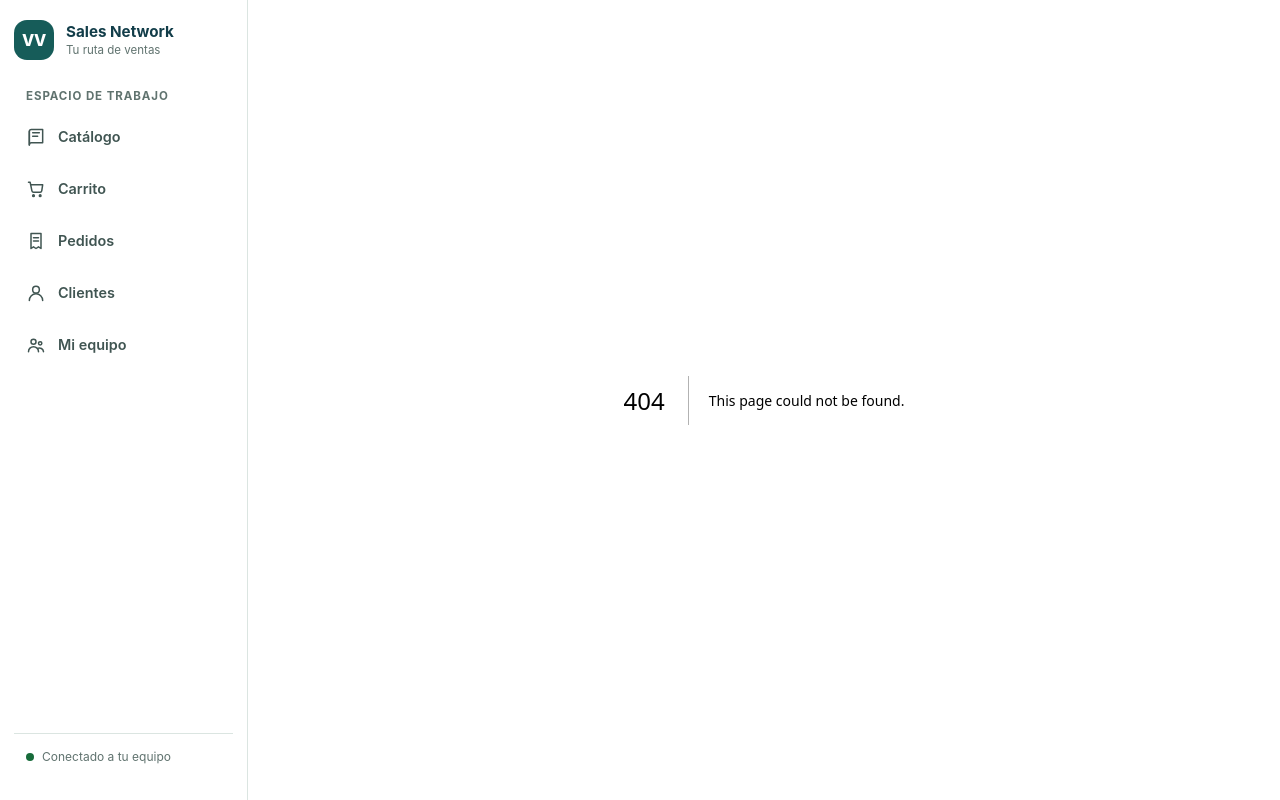
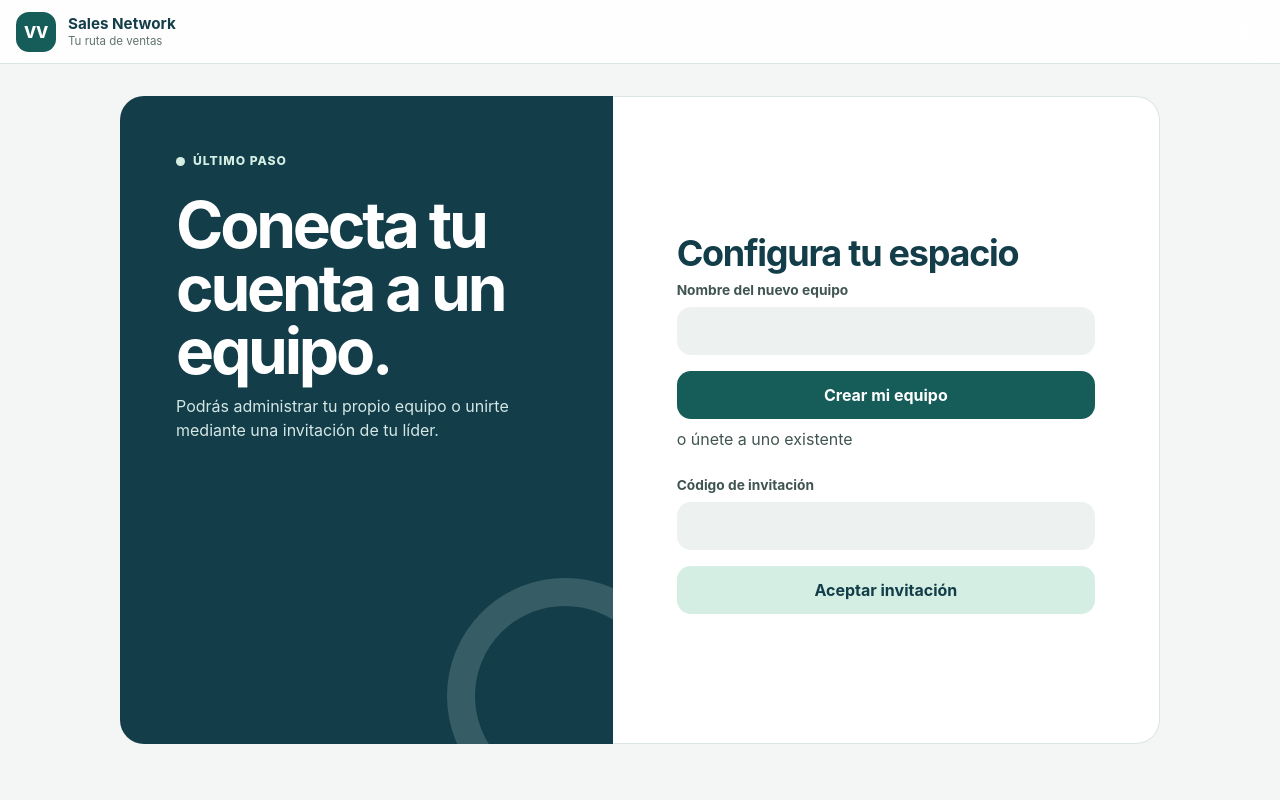
Before and after one commit to msalcedofernand-afk/sales-network-app, a Next.js app in the folder web/: page /onboarding in a window 1280 px wide. Before the commit this address had no page. Built offline with nearby package versions, Linux system fonts and the light colour scheme.

Commit message:
feat(web): add team onboarding after authentication

```diff
--- a/web/app/components/AppNavigation.tsx
+++ b/web/app/components/AppNavigation.tsx
@@ -76,7 +76,7 @@ function NavLinks({ mobile = false }: { mobile?: boolean }) {
 
 export default function AppNavigation() {
   const pathname = usePathname();
-  if (pathname === "/login" || pathname === "/registro") {
+  if (pathname === "/login" || pathname === "/registro" || pathname === "/restablecer-contrasena" || pathname === "/onboarding") {
     return (
       <header className="mobile-header auth-header">
         <Link className="brand" href="/login" aria-label="Sales Network, ir al inicio de sesión">
--- /dev/null
+++ b/web/app/onboarding/page.tsx
@@ -0,0 +1,35 @@
+"use client";
+
+import { FormEvent, useState } from "react";
+import { useRouter } from "next/navigation";
+import { createClient } from "../../lib/supabase";
+
+export default function OnboardingPage() {
+  const router = useRouter();
+  const [teamName, setTeamName] = useState("");
+  const [code, setCode] = useState("");
+  const [message, setMessage] = useState("");
+  const [busy, setBusy] = useState<"team" | "invite" | null>(null);
+
+  async function createTeam(event: FormEvent) {
+    event.preventDefault();
+    if (!teamName.trim()) return;
+    setBusy("team"); setMessage("");
+    const { error } = await createClient().functions.invoke("create-team", { body: { name: teamName.trim() } });
+    if (error) setMessage("No pudimos crear el equipo. Inténtalo nuevamente.");
+    else router.replace("/catalogo");
+    setBusy(null);
+  }
+
+  async function acceptInvitation(event: FormEvent) {
+    event.preventDefault();
+    if (!code.trim()) return;
+    setBusy("invite"); setMessage("");
+    const { error } = await createClient().functions.invoke("accept-invitation", { body: { code: code.trim() } });
+    if (error) setMessage("La invitación no es válida, venció o fue revocada.");
+    else router.replace("/catalogo");
+    setBusy(null);
+  }
+
+  return <main className="auth-shell"><section className="auth-story"><div><span className="auth-route">Último paso</span><h1>Conecta tu cuenta a un equipo.</h1><p>Podrás administrar tu propio equipo o unirte mediante una invitación de tu líder.</p></div></section><section className="auth-panel"><h2>Configura tu espacio</h2><form className="auth-form" onSubmit={createTeam}><label htmlFor="team-name">Nombre del nuevo equipo<input id="team-name" autoComplete="organization" minLength={2} required value={teamName} onChange={event => setTeamName(event.target.value)} /></label><button disabled={busy !== null}>{busy === "team" ? "Creando…" : "Crear mi equipo"}</button></form><p className="muted">o únete a uno existente</p><form className="auth-form" onSubmit={acceptInvitation}><label htmlFor="invite-code">Código de invitación<input id="invite-code" autoComplete="off" required value={code} onChange={event => setCode(event.target.value.toUpperCase())} /></label><button className="button secondary" disabled={busy !== null}>{busy === "invite" ? "Validando…" : "Aceptar invitación"}</button></form>{message && <p className="auth-feedback error" role="alert">{message}</p>}</section></main>;
+}
--- a/web/proxy.ts
+++ b/web/proxy.ts
@@ -1,7 +1,7 @@
 import { createServerClient } from "@supabase/ssr";
 import { NextResponse, type NextRequest } from "next/server";
 
-const protectedPrefixes = ["/catalogo", "/carrito", "/pedidos", "/clientes", "/equipo", "/admin"];
+const protectedPrefixes = ["/catalogo", "/carrito", "/pedidos", "/clientes", "/equipo", "/admin", "/onboarding"];
 
 function loginRedirect(request: NextRequest, reason?: string) {
   const destination = new URL("/login", request.url);
@@ -47,4 +47,4 @@ export async function proxy(request: NextRequest) {
   }
 }
 
-export const config = { matcher: ["/catalogo/:path*", "/carrito/:path*", "/pedidos/:path*", "/clientes/:path*", "/equipo/:path*", "/admin/:path*"] };
+export const config = { matcher: ["/catalogo/:path*", "/carrito/:path*", "/pedidos/:path*", "/clientes/:path*", "/equipo/:path*", "/admin/:path*", "/onboarding/:path*"] };
```
Also changed, not shown: web/app/login/page.tsx (+14 -3 lines).
